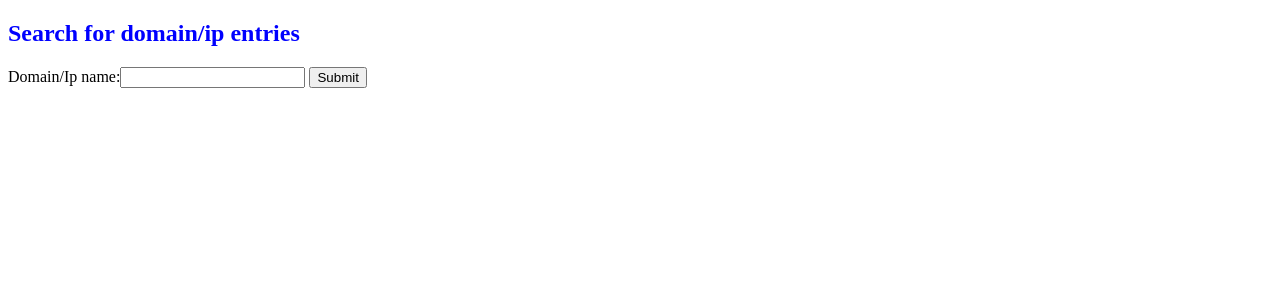
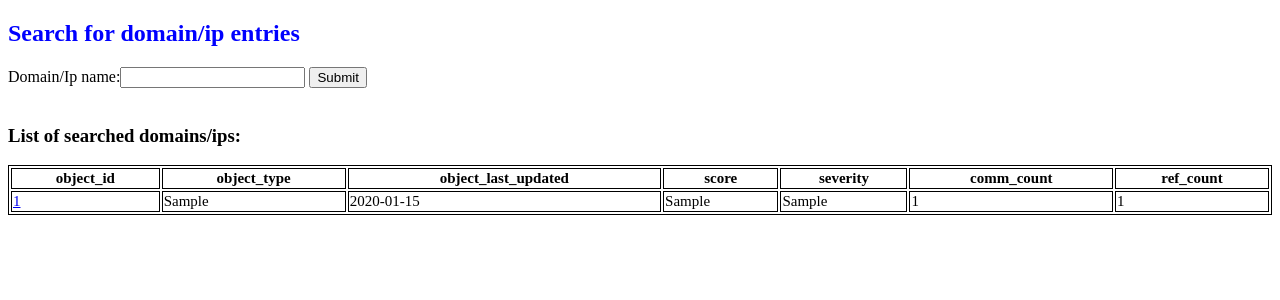
Before and after one commit to tyse-2001/fis_fastapi_repo, a Django app: page /fastapi_table/domain_ip/ in a window 1280 px wide. Shown: the part 77-377 px from the top of the page. Run offline with Django 3.2, Linux system fonts and the light colour scheme; tables that the repository leaves empty hold one stand-in row (values such as "Sample post").

Commit message:
Updated code
fis_django:
- Changed the html files so the tables of the files/domain ip values are shown, and link to the appropiate page

```diff
--- a/fis_django/fastapi_table/templates/fastapi_table/domain_ip_search.html
+++ b/fis_django/fastapi_table/templates/fastapi_table/domain_ip_search.html
@@ -12,5 +12,29 @@
             {{ form }}
             <input type="submit" value="Submit">
         </form>
+        <br>
+        <h3>List of searched domains/ips:</h3>
+        <table>
+            <tr>
+                <th>object_id</th>
+                <th>object_type</th>
+                <th>object_last_updated</th>
+                <th>score</th>
+                <th>severity</th>
+                <th>comm_count</th>
+                <th>ref_count</th>
+            </tr>
+            {% for entries in domain_ip_list %}
+                <tr>
+                    <td><a href="/fastapi_table/domain_ip/{{ entries.object_id }}">{{ entries.object_id }}</a></td>
+                    <td>{{ entries.object_type }}</td>
+                    <td>{{ entries.object_last_updated }}</td>
+                    <td>{{ entries.score }}</td>
+                    <td>{{ entries.severity }}</td>
+                    <td>{{ entries.comm_count }}</td>
+                    <td>{{ entries.ref_count }}</td>
+                </tr>
+            {% endfor %}
+        </table>
     </body>
 </html>
--- a/fis_django/fastapi_table/views.py
+++ b/fis_django/fastapi_table/views.py
@@ -16,7 +16,8 @@ def index(request):
 # Domain_Ip functions
 def domain_ip_search(request):
     context = {
-        'form': DomainIpForm()
+        'form': DomainIpForm(),
+        'domain_ip_list': DomainIp.objects.all()
     }
     return render(request, 'fastapi_table/domain_ip_search.html', context)
 
@@ -77,7 +78,8 @@ def search_domain_ip(request, object_id):
 # Files functions
 def files_search(request):
     context = {
-        'form': FilesForm()
+        'form': FilesForm(),
+        'files_list': Files.objects.all()
     }
     return render(request, 'fastapi_table/files_search.html', context)
 
```
Also changed, not shown: fis_django/fastapi_table/templates/fastapi_table/files_search.html (+22 -0 lines).
